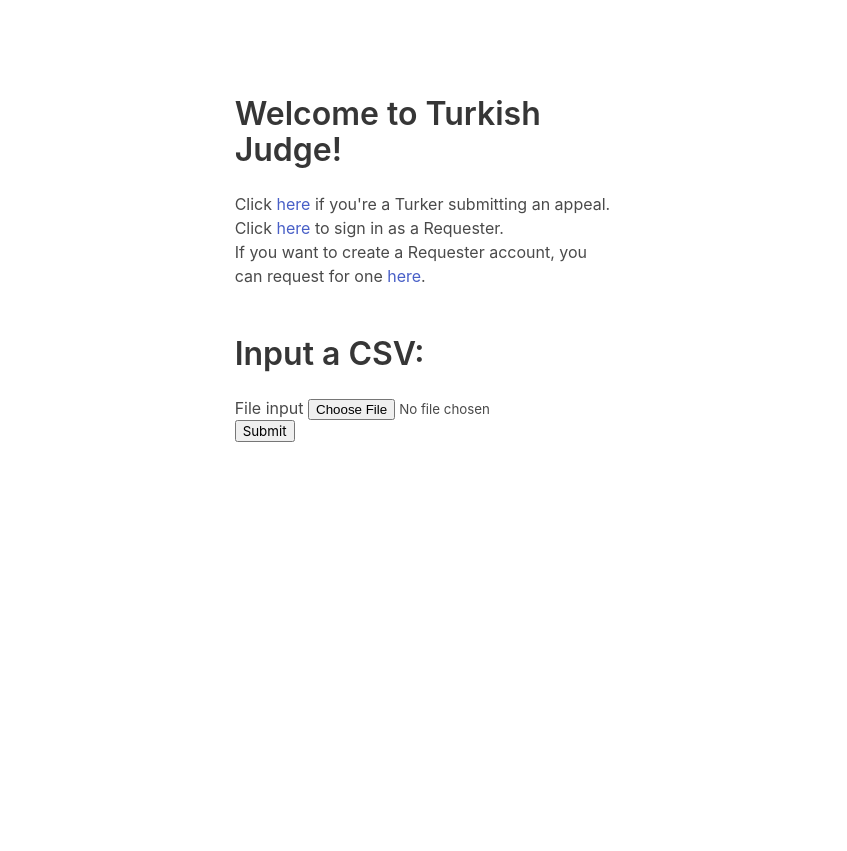
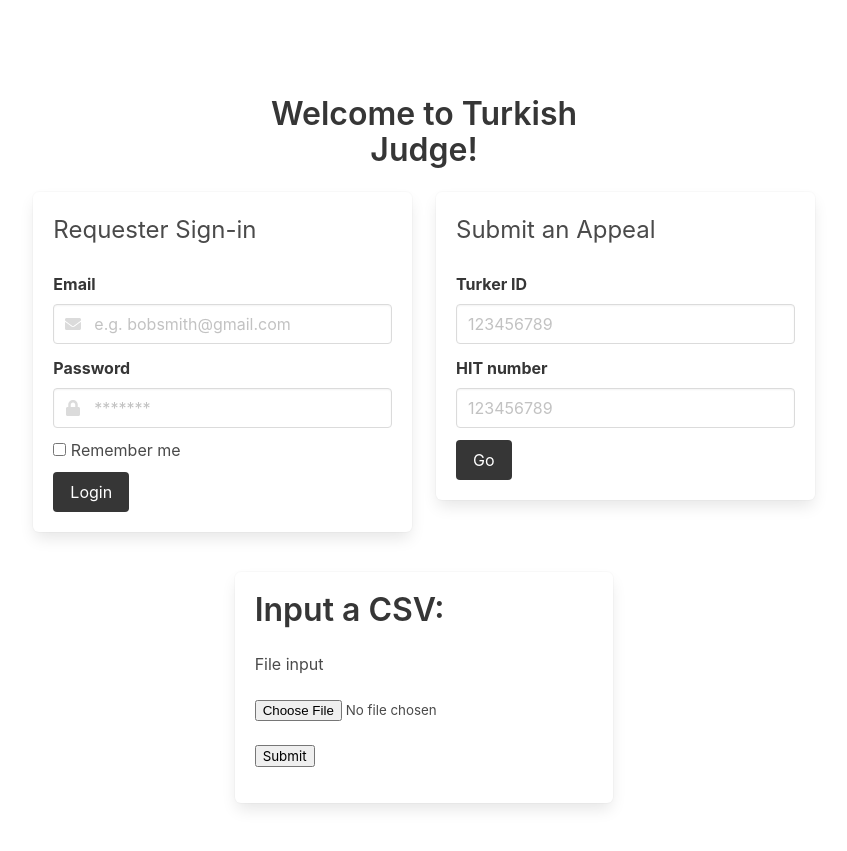
Before and after one commit to mukund-v/turkish-judge, a Flask app: page / in a window 1280 px wide. Shown: the whole page, without its empty margins (216-1063 px from the left). Before the commit the page ends 442 px from the top, so only its background shows below. Run offline with Flask 2, Linux system fonts and the light colour scheme; parts of the project's set-up code (start-up, migrations or seed data) failed here and were passed over; some libraries are stand-ins or nearby versions.

Commit message:
added session and added to index page

```diff
--- a/src/flaskcrudapp/app.py
+++ b/src/flaskcrudapp/app.py
@@ -1,4 +1,4 @@
-from flask import Flask, jsonify, request, render_template
+from flask import Flask, jsonify, request, render_template, session
 from flask_pymongo import PyMongo
 from flask_bootstrap import Bootstrap
 from werkzeug.security import generate_password_hash, check_password_hash
@@ -13,7 +13,7 @@ with open('./config.json', 'r') as input:
 
 ALLOWED_EXTENSIONS = {"csv", "tsv"}
 app = Flask(__name__)
-Bootstrap(app)
+# Bootstrap(app)
 app.secret_key="secretkey"
 app.config['MONGO_URI']= config["mongo"]
 mongo = PyMongo(app)
@@ -22,6 +22,8 @@ csvs_db = mongo.db.csvs
 
 @app.route('/')
 def index():
+    if 'username' in session:
+        print('you are logged in as: {}'.format(session['username']))
     return (render_template('index.html'))
 
 @app.route("/upload", methods=["POST"])
--- a/src/flaskcrudapp/templates/index.html
+++ b/src/flaskcrudapp/templates/index.html
@@ -11,24 +11,90 @@
 
     <div class="columns is-centered">
         <div class="column is-one-third">
-        <div class="row">
+            <div class="row" align="center">
                 <br /> <br />
-              <h1 class="title">Welcome to Turkish Judge!</h1>
+                <h2 class="title">Welcome to Turkish Judge!</h1>
             </div>
+        </div>
+    </div>
+
+    <div class="columns is-centered">
+        <div class="column is-one-third">
+            <form action="" class="box">
+                <p class="is-size-4">Requester Sign-in</p>
                 <br/>
-        <p> Click <a href="/"> here </a> if you're a Turker submitting an appeal.</p>
-        <p> Click <a href="/"> here </a> to sign in as a Requester. </p>
-        <p>If you want to create a Requester account, you can request for one <a href="/signup"> here</a>.</p>
-        <br/><br/>
+                <div class="field">
+                  <label for="" class="label">Email</label>
+                  <div class="control has-icons-left">
+                    <input type="email" placeholder="e.g. bobsmith@gmail.com" class="input" required>
+                    <span class="icon is-small is-left">
+                      <i class="fa fa-envelope"></i>
+                    </span>
+                  </div>
+                </div>
+                <div class="field">
+                  <label for="" class="label">Password</label>
+                  <div class="control has-icons-left">
+                    <input type="password" placeholder="*******" class="input" required>
+                    <span class="icon is-small is-left">
+                      <i class="fa fa-lock"></i>
+                    </span>
+                  </div>
+                </div>
+                <div class="field">
+                  <label for="" class="checkbox">
+                    <input type="checkbox">
+                   Remember me
+                  </label>
+                </div>
+                <div class="field">
+                  <button class="button is-dark">
+                    Login
+                  </button>
+                </div>
+            </form>
+        </div>
+        <div class="column is-one-third">
+            <form action="" class="box">
+                <p class="is-size-4">Submit an Appeal</p>
+                <br/>
+                <div class="field">
+                  <label for="" class="label">Turker ID</label>
+                  <div class="control">
+                    <input type="text" placeholder="123456789" class="input" required>
+                  </div>
+                </div>
+                <div class="field">
+                  <label for="" class="label">HIT number</label>
+                  <div class="control">
+                    <input type="text" placeholder="123456789" class="input" required>
+                  </div>
+                </div>
+                <div class="field">
+                  <button class="button is-dark">
+                    Go
+                  </button>
+                </div>
+            </form>
+
+        </div>
+    </div>
+
+    <div class="columns is-centered">
+        <div class="column is-one-third">
+            <div class="box">
                 <h2 class="title">Input a CSV:</h1>
                 <form method="POST" action="/upload" enctype="multipart/form-data">
                     <div class="form-group">
                         <label for="inputFile">File input</label>
+                        <br/><br/>
                         <input type="file" name="inputFile">
                     </div>
+                    <br/>
                     <button type="submit" class="btn btn-default">Submit</button>
                 </form>
             </div>
         </div>
+    </div>
 </section>
 </body>
```
Lines whose indentation alone changed are shown as unchanged.
